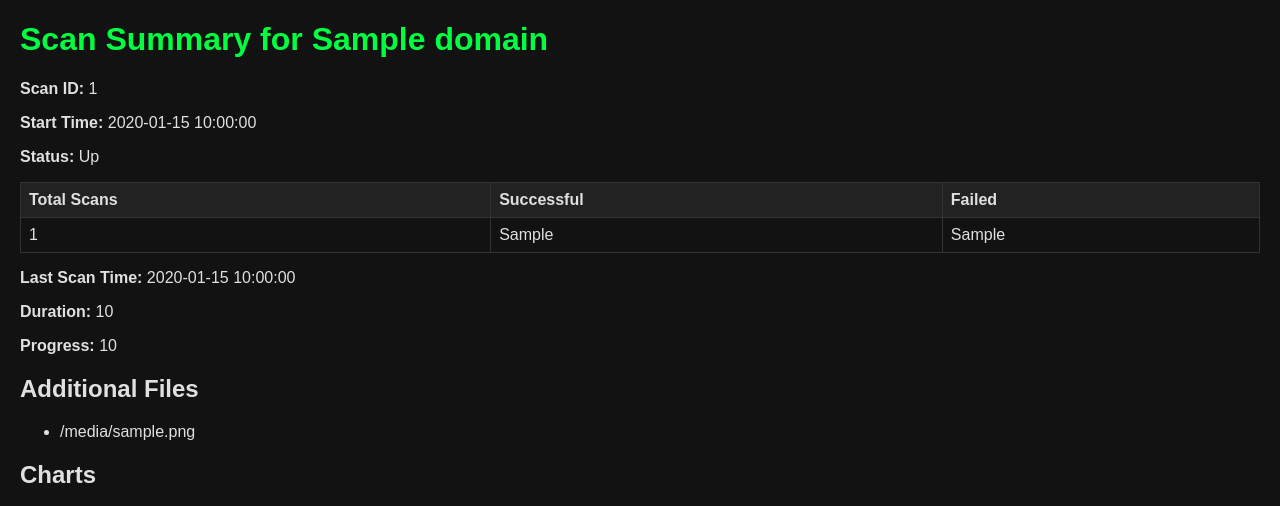
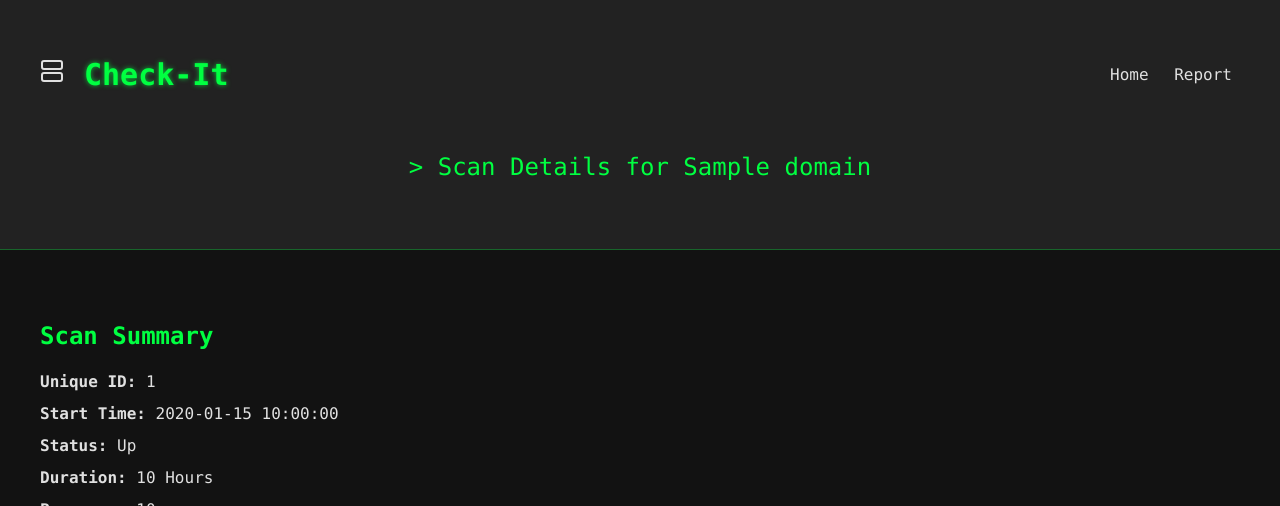
Before and after one commit to unit500/check-it, a Python web app: template templates/details_template.html in a window 1280 px wide. Shown: the top 506 px of the page. Run offline with Jinja, Linux system fonts and the light colour scheme; the template is opened without the code that fills it: most values are stand-ins (such as "Sample title", 1, 10 or a date in 2020).

Commit message:
Update details_template.html

```diff
--- a/templates/details_template.html
+++ b/templates/details_template.html
@@ -1,80 +1,205 @@
 <!DOCTYPE html>
 <html lang="en">
 <head>
-  <meta charset="UTF-8">
-  <title>Scan Summary - {{ domain }}</title>
+  <meta charset="UTF-8" />
+  <meta name="viewport" content="width=device-width, initial-scale=1.0"/>
+  <title>Check-It - Scan Details</title>
   <style>
+    /* Hacker Theme Variables (same as index) */
+    :root {
+      --hacker-background: #121212;
+      --hacker-card: #222222;
+      --hacker-accent: #00FF41;
+      --hacker-secondary: #2E8B57;
+      --hacker-muted: #555555;
+      --hacker-border: #333333;
+      --hacker-text: #E0E0E0;
+      --hacker-error: #FF0000;
+    }
+
     body {
-      font-family: Arial, sans-serif;
-      background-color: #121212;
-      color: #E0E0E0;
-      margin: 20px;
+      margin: 0;
+      padding: 0;
+      font-family: "Consolas", "Monaco", "Courier New", monospace;
+      background-color: var(--hacker-background);
+      color: var(--hacker-text);
+      line-height: 1.5;
+      display: flex;
+      flex-direction: column;
+      min-height: 100vh;
     }
-    h1 {
-      color: #00FF41;
+
+    .container {
+      width: 100%;
+      max-width: 1200px;
+      margin: 0 auto;
+      padding: 1rem;
     }
-    table {
-      border-collapse: collapse;
+
+    /* Header (same as index header) */
+    header {
+      background-color: var(--hacker-card);
+      border-bottom: 1px solid rgba(0, 255, 65, 0.3);
+      padding: 1rem 0;
+      position: relative;
+    }
+    .header-top {
+      display: flex;
+      justify-content: space-between;
+      align-items: center;
+    }
+    .logo-area {
+      display: flex;
+      align-items: center;
+      gap: 0.75rem;
+    }
+    .logo-text {
+      font-size: 1.875rem;
+      font-weight: bold;
+      color: var(--hacker-accent);
+      text-shadow: 0 0 5px rgba(0, 255, 65, 0.7);
+    }
+    nav a {
+      color: var(--hacker-text);
+      text-decoration: none;
+      padding: 0.5rem;
+    }
+    nav a:hover {
+      color: var(--hacker-accent);
+    }
+    .header-intro {
+      max-width: 48rem;
+      margin: 2rem auto;
+      text-align: center;
+    }
+    .header-intro h2 {
+      font-size: 1.5rem;
+      font-weight: 500;
+      color: var(--hacker-accent);
+      margin-bottom: 1rem;
+    }
+
+    /* Main Content */
+    main {
+      flex: 1;
+      padding: 2rem 0;
+    }
+    .summary {
+      margin-bottom: 2rem;
+    }
+    .summary h2 {
+      font-size: 1.5rem;
+      color: var(--hacker-accent);
+      margin-bottom: 1rem;
+    }
+    .summary p {
+      margin: 0.5rem 0;
+      font-size: 1rem;
+    }
+    .progress-container {
+      background-color: var(--hacker-border);
+      border-radius: 4px;
+      overflow: hidden;
       width: 100%;
-      margin-top: 1rem;
+      max-width: 400px;
+      margin-top: 0.5rem;
     }
-    th, td {
-      border: 1px solid #333;
-      padding: 8px;
-      text-align: left;
+    .progress-bar {
+      height: 1.5rem;
+      background-color: var(--hacker-accent);
+      width: 0%;
+      text-align: center;
+      line-height: 1.5rem;
+      color: var(--hacker-background);
+      transition: width 0.5s ease;
     }
-    th {
-      background-color: #222;
-    }
+
+    /* Images Section */
     .charts {
-      margin-top: 20px;
+      display: flex;
+      flex-wrap: wrap;
+      gap: 1rem;
+      margin-top: 2rem;
     }
     .charts img {
       max-width: 100%;
-      margin-bottom: 20px;
+      border: 1px solid var(--hacker-border);
     }
   </style>
 </head>
 <body>
-  <h1>Scan Summary for {{ domain }}</h1>
-  <p><strong>Scan ID:</strong> {{ unique_id }}</p>
+  <header>
+    <div class="container">
+      <div class="header-top">
+        <div class="logo-area">
+          <!-- Optionally include a logo SVG similar to the index -->
+          <svg xmlns="http://www.w3.org/2000/svg" width="32" height="32" fill="none" stroke="currentColor"
+               stroke-width="2" stroke-linecap="round" stroke-linejoin="round">
+            <rect x="2" y="2" width="20" height="8" rx="2" ry="2"></rect>
+            <rect x="2" y="14" width="20" height="8" rx="2" ry="2"></rect>
+          </svg>
+          <h1 class="logo-text">Check-It</h1>
+        </div>
+        <nav>
+          <a href="index.html">Home</a>
+          <a href="report.html">Report</a>
+        </nav>
+      </div>
+      <div class="header-intro">
+        <h2>&gt; Scan Details for {{ domain }}</h2>
+      </div>
+    </div>
+  </header>
+
+  <main>
+    <div class="container">
+      <section class="summary">
+        <h2>Scan Summary</h2>
+        <p><strong>Unique ID:</strong> {{ unique_id }}</p>
         <p><strong>Start Time:</strong> {{ start_time }}</p>
         <p><strong>Status:</strong> {{ status }}</p>
-  <table>
-    <tr>
-      <th>Total Scans</th>
-      <th>Successful</th>
-      <th>Failed</th>
-    </tr>
-    <tr>
-      <td>{{ total_scans }}</td>
-      <td>{{ successful_scans }}</td>
-      <td>{{ failed_scans }}</td>
-    </tr>
-  </table>
-  <p><strong>Last Scan Time:</strong> {{ last_scan_time }}</p>
-  <p><strong>Duration:</strong> {{ duration }}</p>
+        <p><strong>Duration:</strong> {{ duration }} Hours</p>
         <p><strong>Progress:</strong> {{ progress }}</p>
-  {% if extra_json_files %}
-    <h2>Additional Files</h2>
-    <ul>
-      {% for file in extra_json_files %}
-        <li>{{ file }}</li>
-      {% endfor %}
-    </ul>
-  {% endif %}
-  <div class="charts">
-    <h2>Charts</h2>
+        <div class="progress-container">
+          <!-- Assuming progress is a string like "75%" -->
+          <div class="progress-bar" style="width: {{ progress }};">{{ progress }}</div>
+        </div>
+      </section>
+
+      <section class="charts">
         <div>
+          <h3>Timeline</h3>
           <img src="timeline.png" alt="Timeline Chart">
         </div>
         <div>
+          <h3>Pie Chart</h3>
           <img src="pie_chart.png" alt="Pie Chart">
         </div>
+        {% if ddos_map_gif %}
         <div>
-    <img src="ddos_map.png" alt="DDOS Map">
+          <h3>Animated DDOS Map</h3>
+          <img src="ddos_map.gif" alt="Animated DDOS Map">
         </div>
+        {% endif %}
+      </section>
 
+      {% if extra_json_files %}
+      <section class="extra-files">
+        <h3>Additional Files</h3>
+        <ul>
+          {% for file in extra_json_files %}
+            <li><a href="{{ file }}">{{ file }}</a></li>
+          {% endfor %}
+        </ul>
+      </section>
+      {% endif %}
     </div>
+  </main>
+
+  <footer>
+    <div class="container">
+      <p>Check-It &copy; 2025 - Open Source Uptime Monitoring</p>
+    </div>
+  </footer>
 </body>
 </html>
```
Lines whose indentation alone changed are shown as unchanged.
